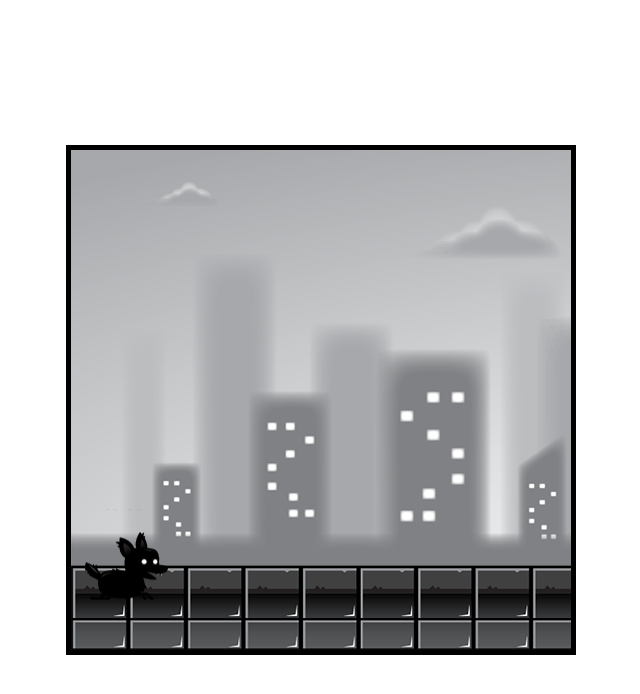
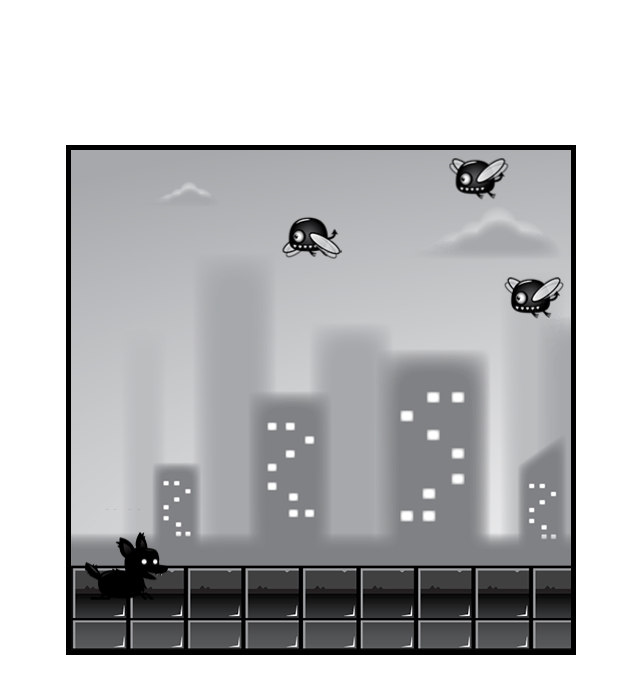
Before and after one commit to perry1224/game, a plain HTML site: page index.html in a window 1280 px wide. Shown: the whole page, without its empty margins (319-959 px from the left). Drawn offline with Linux system fonts and the light colour scheme.

Commit message:
flying enemy

```diff
--- a/enemies.js
+++ b/enemies.js
@@ -5,24 +5,55 @@ class Enemy {
     this.fps = 20;
     this.frameInterval = 1000/this.fps;
     this.frameTimer = 0;
+    this.markedForDeletion = false
   }
-  update() {
-
+  update(deltaTime) {
+    //movement
+    this.x -= this.speedX;
+    this.y -= this.speedY;
+    if (this.frameTimer > this.frameInterval){
+      this.frameTimer = 0;
+      if(this.frameX < this.maxFrame) this.frameX++;
+      else this.frameX = 0;
+    } else {
+      this.frameTimer +=deltaTime;
+    }
+    //check if off screen
+    if (this.x + this.width < 0) this.markedForDeletion = true;
   }
-  draw() {
+  draw(context) {
+    context.drawImage(this.image, this.frameX * this.width, 0, this.width, this.height, this.x, this.y, this.width, this.height)
 
   }
 
 }
 
-class FlyingEnemy extends Enemy {
+export class FlyingEnemy extends Enemy {
+  constructor(game) {
+    super();
+    this.game = game;
+    this.width = 60;
+    this.height = 44;
+    this.x = this.game.width + Math.random() * this.game.width *0.5;
+    this.y = Math.random() * this.game.height * 0.5;
+    this.speedX = Math.random() + 1;
+    this.speedY = 0;
+    this.maxFrame = 5;
+    this.image = document.getElementById('enemy_fly');
+    this.angle= 0;
+    this.va = Math.random() * 0.1 + 0.1
+  }
+  update(deltaTime) {
+    super.update(deltaTime);
+    this.angle += this.va;
+    this.y += Math.sin(this.angle)
+  }
+}
+
+export class GroundEnemy extends Enemy {
 
 }
 
-class GroundEnemy extends Enemy {
+export class ClimbingEnemy extends Enemy {
 
 }
-
-class ClimbingEnemy extends Enemy {
-
-}
--- a/index.html
+++ b/index.html
@@ -16,6 +16,10 @@
   <img id="layer3" src="assets/layer-3.png" alt ="layer3">
   <img id="layer4" src="assets/layer-4.png" alt ="layer4">
   <img id="layer5" src="assets/layer-5.png" alt ="layer5">
+
+  <img id="enemy_fly" src="assets/enemy_fly.png" alt ="fly">
+  <img id="enemy_plant" src="assets/enemy_plant.png" alt ="plant">
+  <img id="enemy_spider_big" src="assets/enemy_spider_big.png" alt ="spider">
 <script type="module" src="main.js"></script>
 </body>
 </html>
--- a/main.js
+++ b/main.js
@@ -1,6 +1,8 @@
 import { InputHandler } from './input.js';
 import { Player } from './player.js';
 import { Background } from './background.js';
+import { FlyingEnemy, ClimbingEnemy, GroundEnemy } from './enemies.js';
+
 
 window.addEventListener('load', function() {
 const canvas = document.getElementById('canvas1');
@@ -18,17 +20,35 @@ class Game {
     this.background = new Background(this)
     this.player = new Player(this)
     this.input = new InputHandler()
-
+    this.enemies = [];
+    this.enemyTimer = 0;
+    this.enemyInterval = 1000;
   }
   update(deltaTime) {
     this.background.update()
     this.player.update(this.input.keys, deltaTime)
-
-
+    //handleEnemies
+    if(this.enemyTimer > this.enemyInterval) {
+      this.addEnemy();
+      this.enemyTimer = 0;
+    } else {
+      this.enemyTimer += deltaTime
+    }
+    this.enemies.forEach(enemy => {
+      enemy.update(deltaTime)
+      if(enemy.markedForDeletion) this.enemies.splice(this.enemies.indexOf(enemy), 1)
+    })
   }
   draw(context) {
     this.background.draw(context)
     this.player.draw(context)
+    this.enemies.forEach(enemy => {
+      enemy.draw(context)
+    })
+  }
+  addEnemy(){
+    this.enemies.push(new FlyingEnemy(this))
+    console.log(this.enemies)
   }
 }
 const game = new Game(canvas.width, canvas.height);
--- a/style.css
+++ b/style.css
@@ -14,7 +14,7 @@
   max-height: 100%;
 }
 
-#player, #layer1, #layer2, #layer3, #layer4, #layer5 {
+#player, #layer1, #layer2, #layer3, #layer4, #layer5, #enemy_fly, #enemy_plant, #enemy_spider_big {
   display: none;
 
 
```
Also changed, not shown: assets/enemy_fly.png (added), assets/enemy_plant.png (added), assets/enemy_spider_big.png (added).
